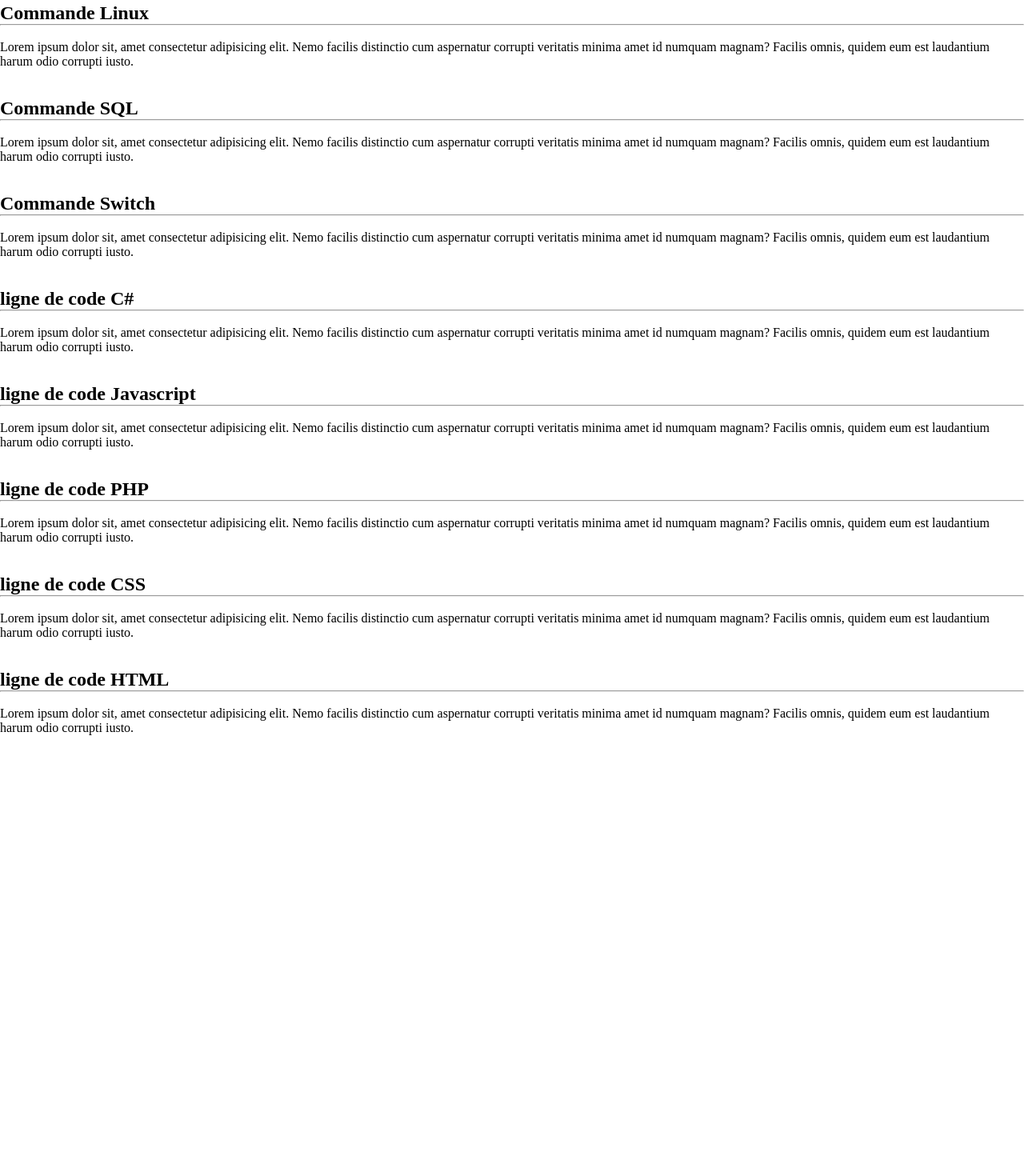
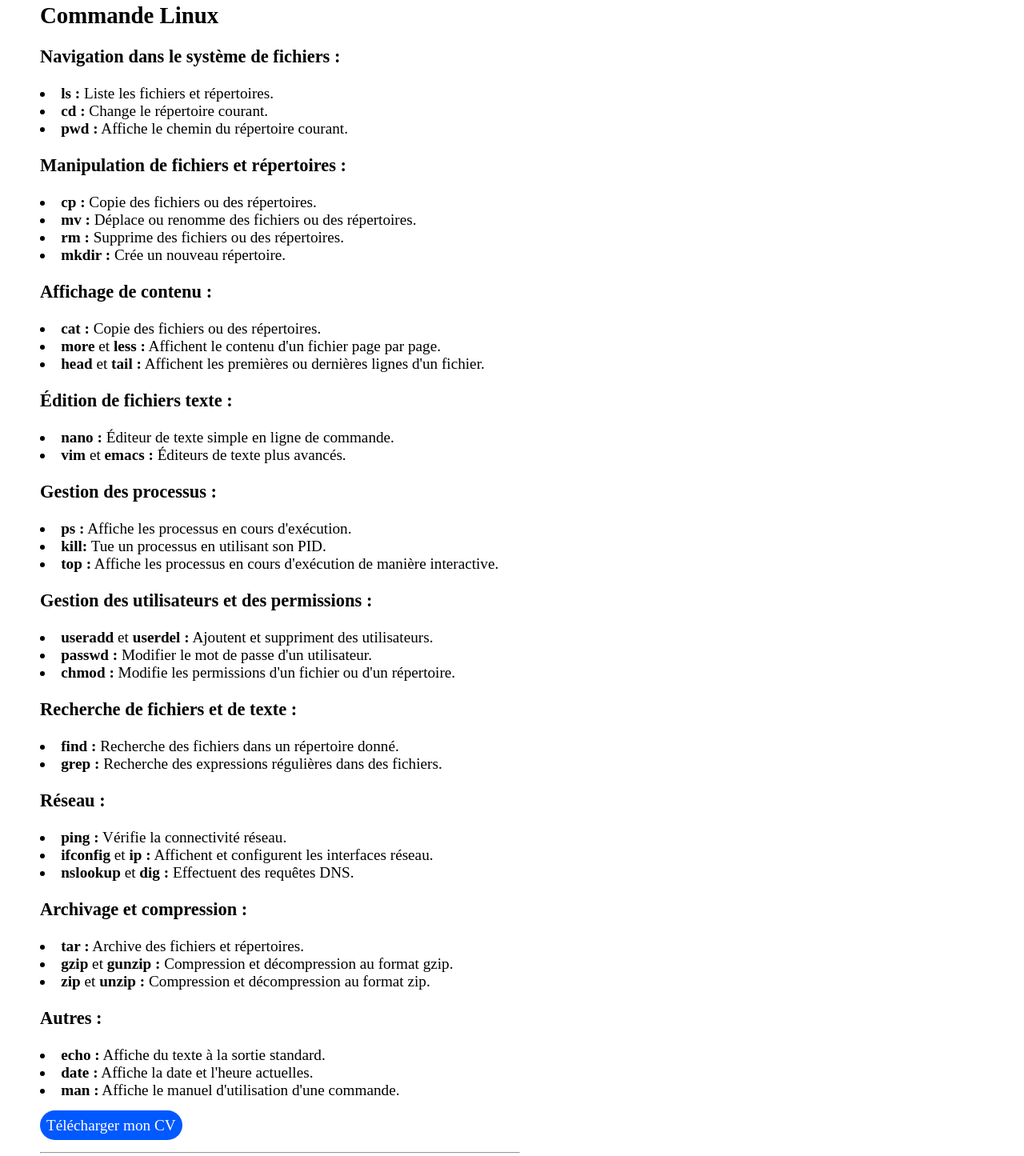
Before and after one commit to Vaylz/WebGit-Portfolio, a plain HTML site: page HTML/Pense-bete.html in a window 1280 px wide. Shown: the part 150-1595 px from the top of the page at 80% size. Before the commit the page ends 1105 px from the top, so only its background shows below. Drawn offline with Linux system fonts and the light colour scheme.

Commit message:
ajout des commandes Linux

```diff
--- /dev/null
+++ b/CSS/C_Pense-bete.css
@@ -0,0 +1,18 @@
+/* css qui s'applique au commande Linux */
+#Linux {
+    padding: 0px 50px 0px;
+    width: 600px;
+    font-size: 1.2rem;
+}
+
+#Linux a {
+    background-color: rgb(0, 89, 255);
+    color: white;
+    padding: 8px;
+    border-radius: 20px;
+}
+
+#Linux a:hover {
+    background-color: rgb(116, 20, 20);
+    color: rgb(255, 255, 255);
+}
--- a/HTML/Pense-bete.html
+++ b/HTML/Pense-bete.html
@@ -1,9 +1,11 @@
 <!DOCTYPE html>
 <html lang="en">
+
 <head>
   <meta charset="UTF-8" />
   <meta name="viewport" content="width=device-width, initial-scale=1.0" />
-    <link rel="stylesheet" href="../CSS/Pense-bete.css" />
+  <link rel="stylesheet" href="../CSS/H_Pense-bete.css" />
+  <link rel="stylesheet" href="../CSS/C_Pense-bete.css" />
   <title>Pense-bête</title>
 </head>
 
@@ -49,18 +51,85 @@
       </section>
     </a>
   </section>
-
+  <!--html qui s'applique au Commande linux -->
   <section id="Linux">
     <h1>Commande Linux</h1>
-      <hr />
     <br />
-      <p>
-        Lorem ipsum dolor sit, amet consectetur adipisicing elit. Nemo facilis
-        distinctio cum aspernatur corrupti veritatis minima amet id numquam
-        magnam? Facilis omnis, quidem eum est laudantium harum odio corrupti
-        iusto.
-      </p>
+    <h3>Navigation dans le système de fichiers :</h3>
+    <br>
+    <li><strong>ls :</strong> Liste les fichiers et répertoires.</li>
+    <li><strong>cd :</strong> Change le répertoire courant.</li>
+    <li><strong>pwd :</strong> Affiche le chemin du répertoire courant.</li>
+    <br>
+
+    <h3>Manipulation de fichiers et répertoires :</h3>
+    <br>
+    <li><strong>cp :</strong> Copie des fichiers ou des répertoires.</li>
+    <li><strong>mv :</strong> Déplace ou renomme des fichiers ou des répertoires.</li>
+    <li><strong>rm :</strong> Supprime des fichiers ou des répertoires.</li>
+    <li><strong>mkdir :</strong> Crée un nouveau répertoire.</li>
+    <br>
+
+    <h3>Affichage de contenu :</h3>
+    <br>
+    <li><strong>cat :</strong> Copie des fichiers ou des répertoires.</li>
+    <li><strong>more</strong> et <strong>less :</strong> Affichent le contenu d'un fichier page par page.</li>
+    <li><strong>head</strong> et <strong>tail :</strong> Affichent les premières ou dernières lignes d'un fichier.</li>
+    <br>
+
+    <h3>Édition de fichiers texte :</h3>
+    <br>
+    <li><strong>nano :</strong> Éditeur de texte simple en ligne de commande.</li>
+    <li><strong>vim</strong> et <strong>emacs :</strong> Éditeurs de texte plus avancés.</li>
+    <br>
+
+    <h3>Gestion des processus :</h3>
+    <br>
+    <li><strong>ps :</strong> Affiche les processus en cours d'exécution.</li>
+    <li><strong>kill:</strong> Tue un processus en utilisant son PID.</li>
+    <li><strong>top :</strong> Affiche les processus en cours d'exécution de manière interactive.</li>
+    <br>
+
+    <h3>Gestion des utilisateurs et des permissions :</h3>
+    <br>
+    <li><strong>useradd</strong> et <strong>userdel :</strong> Ajoutent et suppriment des utilisateurs.</li>
+    <li><strong>passwd :</strong> Modifier le mot de passe d'un utilisateur.</li>
+    <li><strong>chmod :</strong> Modifie les permissions d'un fichier ou d'un répertoire.</li>
+    <br>
+
+    <h3>Recherche de fichiers et de texte :</h3>
+    <br>
+    <li><strong>find :</strong> Recherche des fichiers dans un répertoire donné.</li>
+    <li><strong>grep :</strong> Recherche des expressions régulières dans des fichiers.</li>
+    <br>
+
+    <h3>Réseau :</h3>
+    <br>
+    <li><strong>ping :</strong> Vérifie la connectivité réseau.</li>
+    <li><strong>ifconfig</strong> et <strong>ip :</strong> Affichent et configurent les interfaces réseau.</li>
+    <li><strong>nslookup</strong> et <strong>dig :</strong> Effectuent des requêtes DNS.</li>
+    <br>
+
+    <h3>Archivage et compression :</h3>
+    <br>
+    <li><strong>tar :</strong> Archive des fichiers et répertoires.</li>
+    <li><strong>gzip</strong> et <strong>gunzip :</strong> Compression et décompression au format gzip.</li>
+    <li><strong>zip</strong> et <strong>unzip :</strong> Compression et décompression au format zip.</li>
+    <br>
+
+    <h3>Autres :</h3>
+    <br>
+    <li><strong>echo :</strong> Affiche du texte à la sortie standard.</li>
+    <li><strong>date :</strong> Affiche la date et l'heure actuelles.</li>
+    <li><strong>man :</strong> Affiche le manuel d'utilisation d'une commande.</li>
+    <br>
+
+    <a href="/Fichier/PDF/Commande Linux.pdf" download="Commande Linux">Télécharger mon CV</a>
+    <br><br>
+
+    <hr>
   </section>
+
   <br />
   <br />
   <section id="SQL">
@@ -154,4 +223,5 @@
   </section>
   <br /><br />
 </body>
+
 </html>
```
Also changed, not shown: index.html (+3 -4 lines), CSS/H_Pense-bete.css (renamed from CSS/Pense-bete.css), 3 other files. Lines whose indentation alone changed are shown as unchanged.
